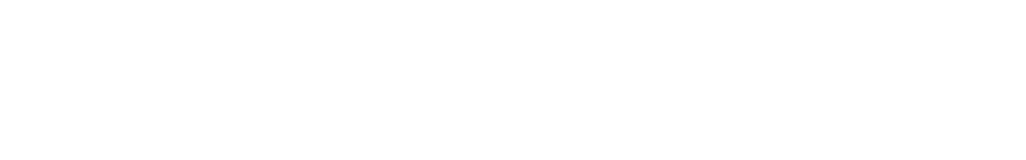
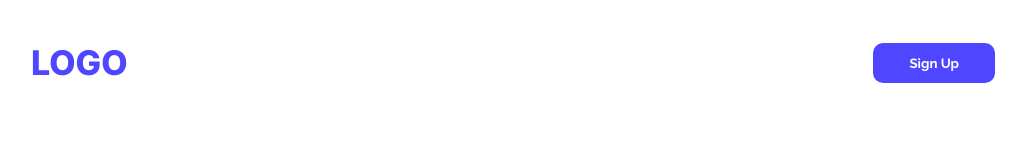
Before and after one commit to JubayerAhmmed280/web-flow-assignment-01, a plain HTML site: page index.html in a window 1280 px wide. Shown: the whole page, without its empty margins (127-1153 px from the left). Drawn offline with Linux system fonts and the light colour scheme.

Commit message:
navbar section

```diff
--- /dev/null
+++ b/Assets/Style/portfolio.css
@@ -0,0 +1,51 @@
+
+
+
+.inter-primary{
+  font-family: "Inter", sans-serif;
+  font-optical-sizing: auto;
+  font-style: normal;
+}
+
+.raleway-normal{
+  font-family: "Raleway", sans-serif;
+  font-optical-sizing: auto;
+  font-style: normal;
+}
+
+/* Shared style */
+.text-primary{
+    color: #4E47FF;
+}
+.btn-primary{
+    background-color: #4E47FF;
+    font-weight: bold;
+    font-size: 16;
+    color: #FFFFFF;
+    padding: 12px 36px;
+    border-radius: 10px;
+    border: none;
+}
+/* Nav Style */
+nav{
+    display: flex;
+}
+.nav-title{
+    font-weight: 800;
+    font-size: 34px;
+}
+nav{
+    align-items: center;
+    justify-content: space-between;
+    margin: 0px 150px;
+}
+nav li{
+    list-style: none;
+    font-size: 16px;
+}
+.dark-2{
+    color: #252432;
+}
+.dark-1{
+    color: #FFFFFF;
+}
--- a/index.html
+++ b/index.html
@@ -4,8 +4,26 @@
     <meta charset="UTF-8">
     <meta name="viewport" content="width=device-width, initial-scale=1.0">
     <title>Web Flow Assignment 1</title>
+    <link rel="preconnect" href="https://fonts.googleapis.com">
+<link rel="preconnect" href="https://fonts.gstatic.com" crossorigin>
+<link href="https://fonts.googleapis.com/css2?family=Inter:ital,opsz,wght@0,14..32,100..900;1,14..32,100..900&family=Open+Sans:ital,wght@0,300..800;1,300..800&display=swap" rel="stylesheet">
+<link rel="preconnect" href="https://fonts.googleapis.com">
+<link rel="preconnect" href="https://fonts.gstatic.com" crossorigin>
+<link href="https://fonts.googleapis.com/css2?family=Inter:ital,opsz,wght@0,14..32,100..900;1,14..32,100..900&family=Open+Sans:ital,wght@0,300..800;1,300..800&family=Raleway:ital,wght@0,100..900;1,100..900&display=swap" rel="stylesheet">
+    <link rel="stylesheet" href="Assets/Style/portfolio.css">
 </head>
-<body>
+<body class="inter-primary">
+    <header>
+        <nav>
+             <h3 class="nav-title text-primary">LOGO</h3>
+            <li><a href=""><button class="btn-primary raleway-normal">Sign Up</button></a></li>
+        </nav>
+    </header>
+    <main>
 
+    </main>
+    <footer>
+
+    </footer>
 </body>
 </html>
```
